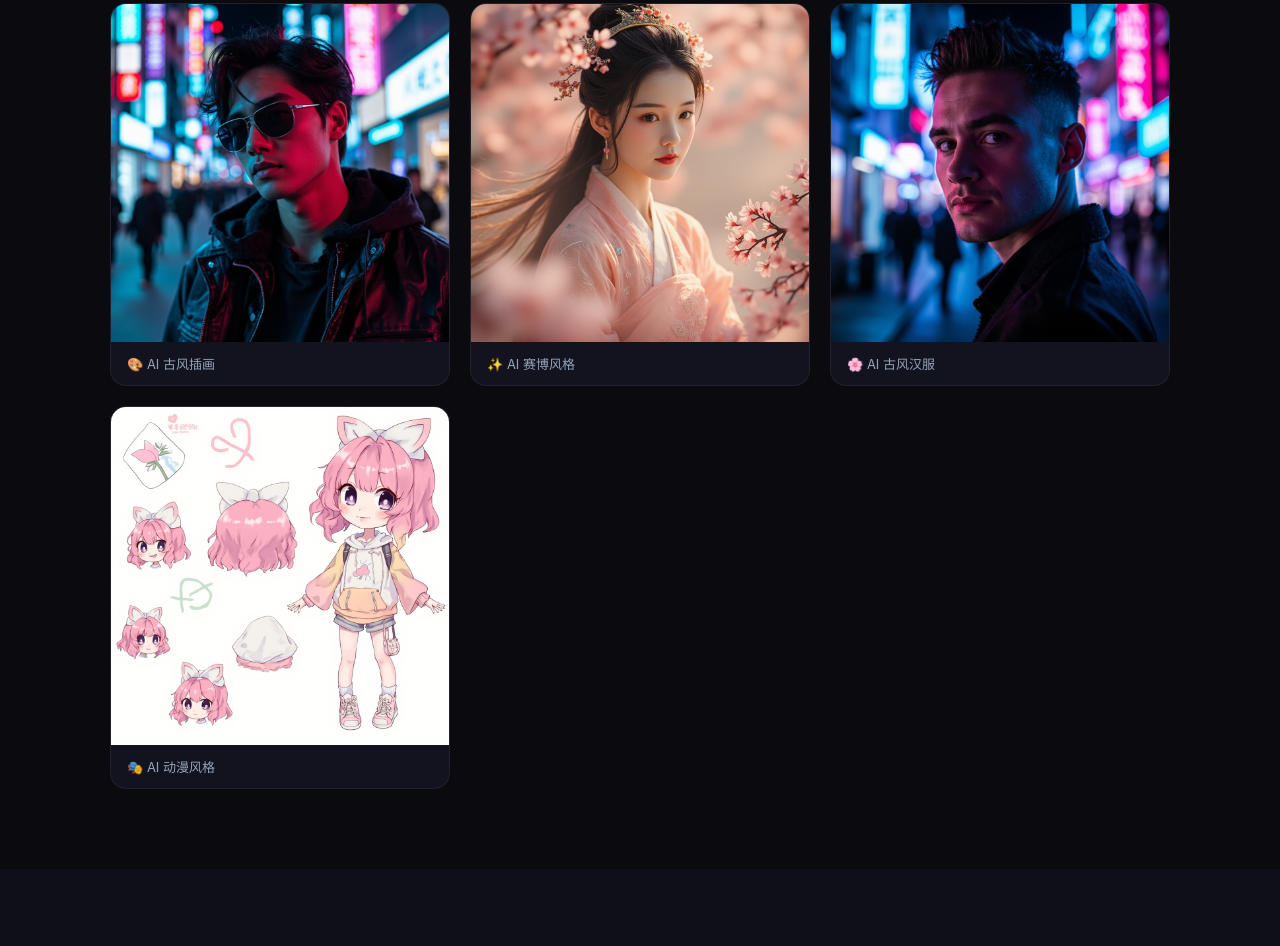
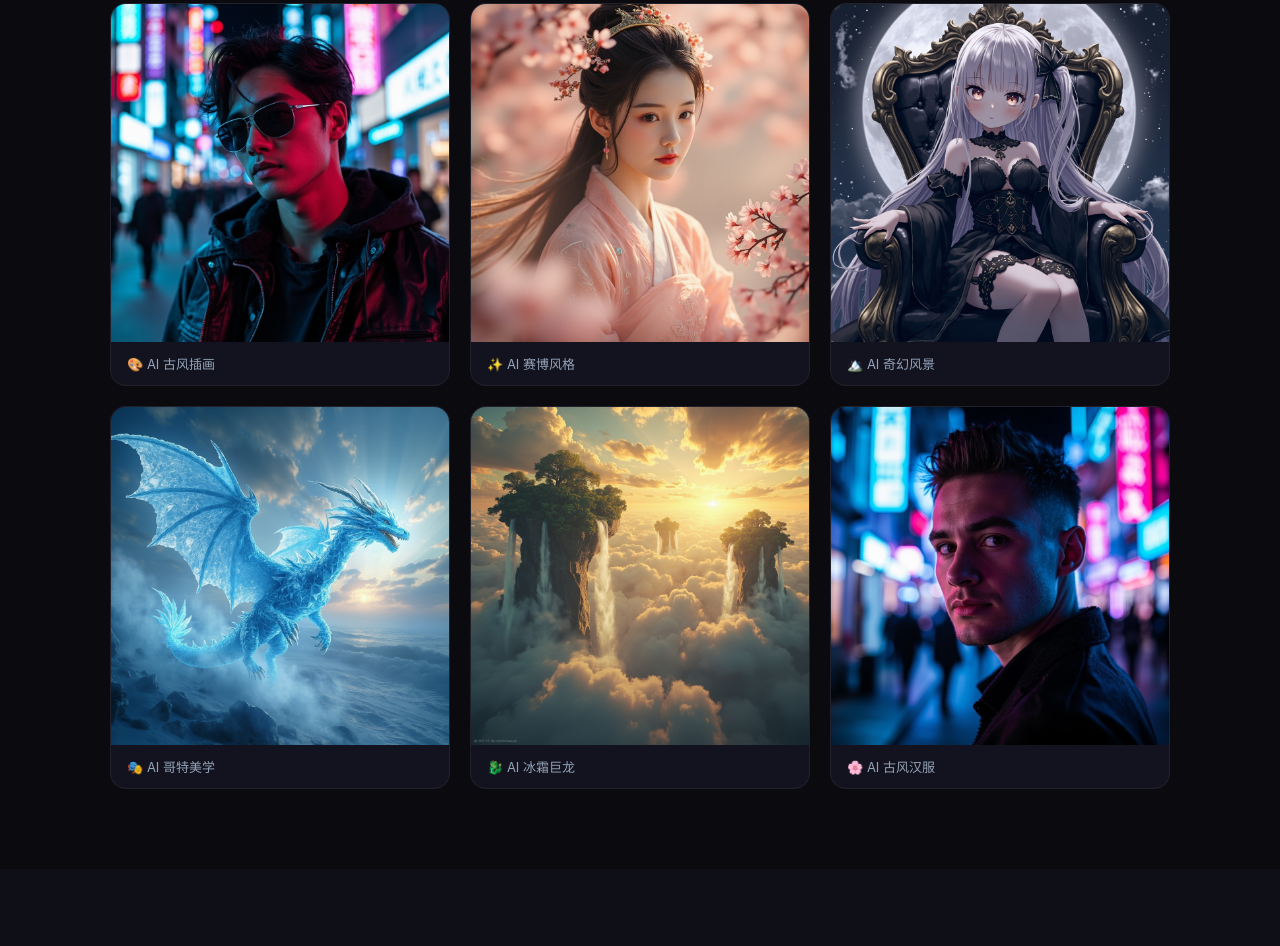
Before and after one commit to D2758695161/openaistatic, a plain HTML site: page index.html in a window 1280 px wide. Shown: the part 602-1548 px from the top of the page. Drawn offline with Linux system fonts and the light colour scheme.

Commit message:
add 6 artworks

```diff
--- a/index.html
+++ b/index.html
@@ -358,12 +358,20 @@
       <div class="gallery-tag">✨ AI 赛博风格</div>
     </div>
     <div class="gallery-item">
+      <img src="https://raw.githubusercontent.com/D2758695161/openaistatic/main/gallery-fantasy.png" alt="AI art" class="gallery-img">
+      <div class="gallery-tag">🏔️ AI 奇幻风景</div>
+    </div>
+    <div class="gallery-item">
+      <img src="https://raw.githubusercontent.com/D2758695161/openaistatic/main/gallery-anime.png" alt="AI portrait" class="gallery-img">
+      <div class="gallery-tag">🎭 AI 哥特美学</div>
+    </div>
+    <div class="gallery-item">
+      <img src="https://raw.githubusercontent.com/D2758695161/openaistatic/main/gallery-dragon.png" alt="AI art" class="gallery-img">
+      <div class="gallery-tag">🐉 AI 冰霜巨龙</div>
+    </div>
+    <div class="gallery-item">
       <img src="https://raw.githubusercontent.com/D2758695161/openaistatic/main/portfolio1.png" alt="AI art" class="gallery-img">
       <div class="gallery-tag">🌸 AI 古风汉服</div>
-    </div>
-    <div class="gallery-item">
-      <img src="https://raw.githubusercontent.com/D2758695161/openaistatic/main/portfolio3.png" alt="AI portrait" class="gallery-img">
-      <div class="gallery-tag">🎭 AI 动漫风格</div>
     </div>
   </div>
 </section>
```
